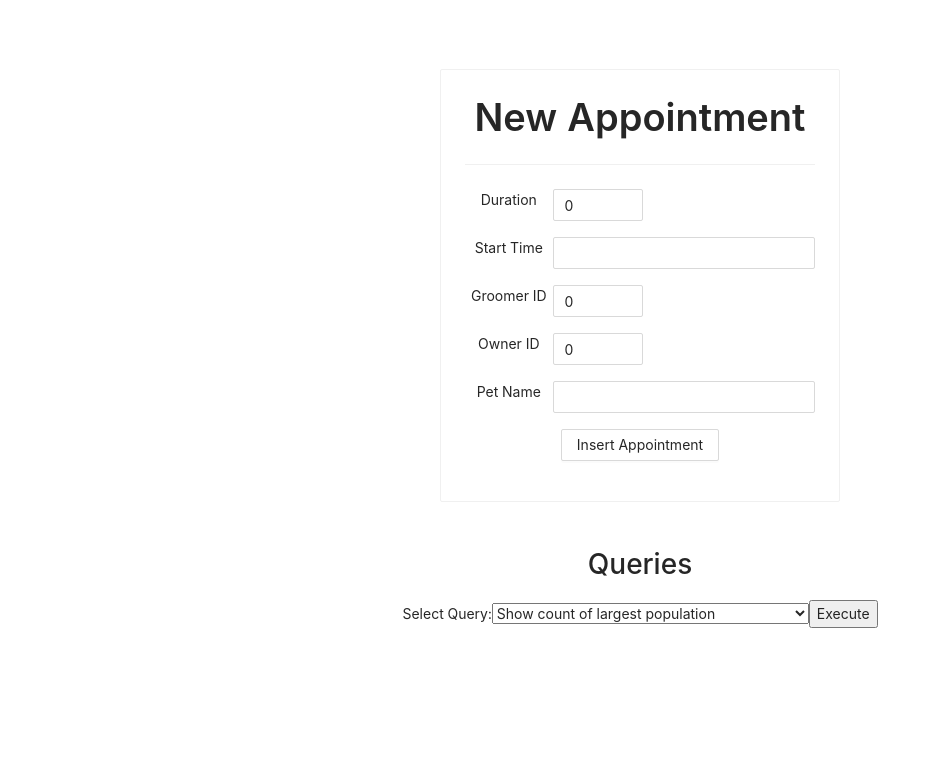
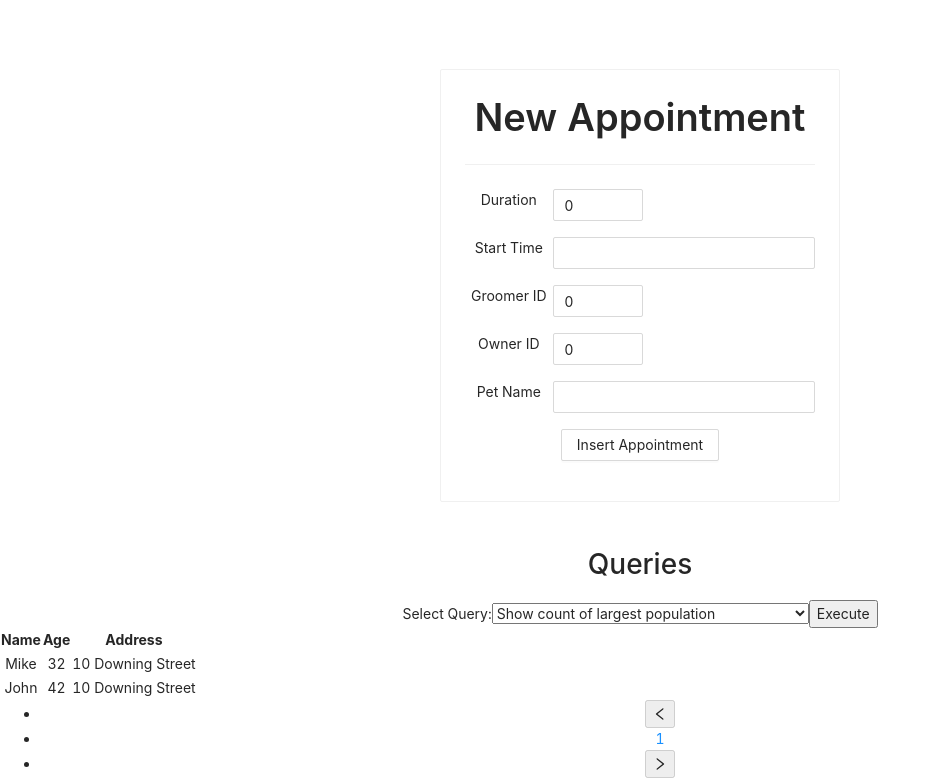
Before and after one commit to almadireddy/petCompany, a React (Create React App) app in the folder pet-front-end/: page / in a window 1280 px wide. Shown: the part 535-1313 px from the top of the page, without its empty margins (0-940 px from the left). Before the commit the page ends 1163 px from the top, so only its background shows below. Built offline with nearby package versions, Linux system fonts and the light colour scheme.

Commit message:
initial table for query results

```diff
--- /dev/null
+++ b/pet-front-end/src/components/queryTable.js
@@ -0,0 +1,41 @@
+import React from 'react';
+import { Table } from 'antd';
+
+function QueryTable(props) {
+    const dataSource = [
+    {
+        key: '1',
+        name: 'Mike',
+        age: 32,
+        address: '10 Downing Street',
+    },
+    {
+        key: '2',
+        name: 'John',
+        age: 42,
+        address: '10 Downing Street',
+    },
+    ];
+    const columns = [
+    {
+        title: 'Name',
+        dataIndex: 'name',
+        key: 'name',
+    },
+    {
+        title: 'Age',
+        dataIndex: 'age',
+        key: 'age',
+    },
+    {
+        title: 'Address',
+        dataIndex: 'address',
+        key: 'address',
+    },
+    ];
+    return (
+        <Table dataSource={dataSource} columns={columns} />
+    );
+}
+
+export default QueryTable;
--- a/pet-front-end/src/components/selector.js
+++ b/pet-front-end/src/components/selector.js
@@ -1,5 +1,6 @@
 import React from 'react';
 import instance from './utils';
+import QueryTable from './queryTable';
 
 class Selector extends React.Component {
     constructor(props) {
@@ -43,6 +44,7 @@
                     </label>
                     <input type='submit' value='Execute' />
                 </form>
+                <QueryTable />
             </div>
         )
     }
```
